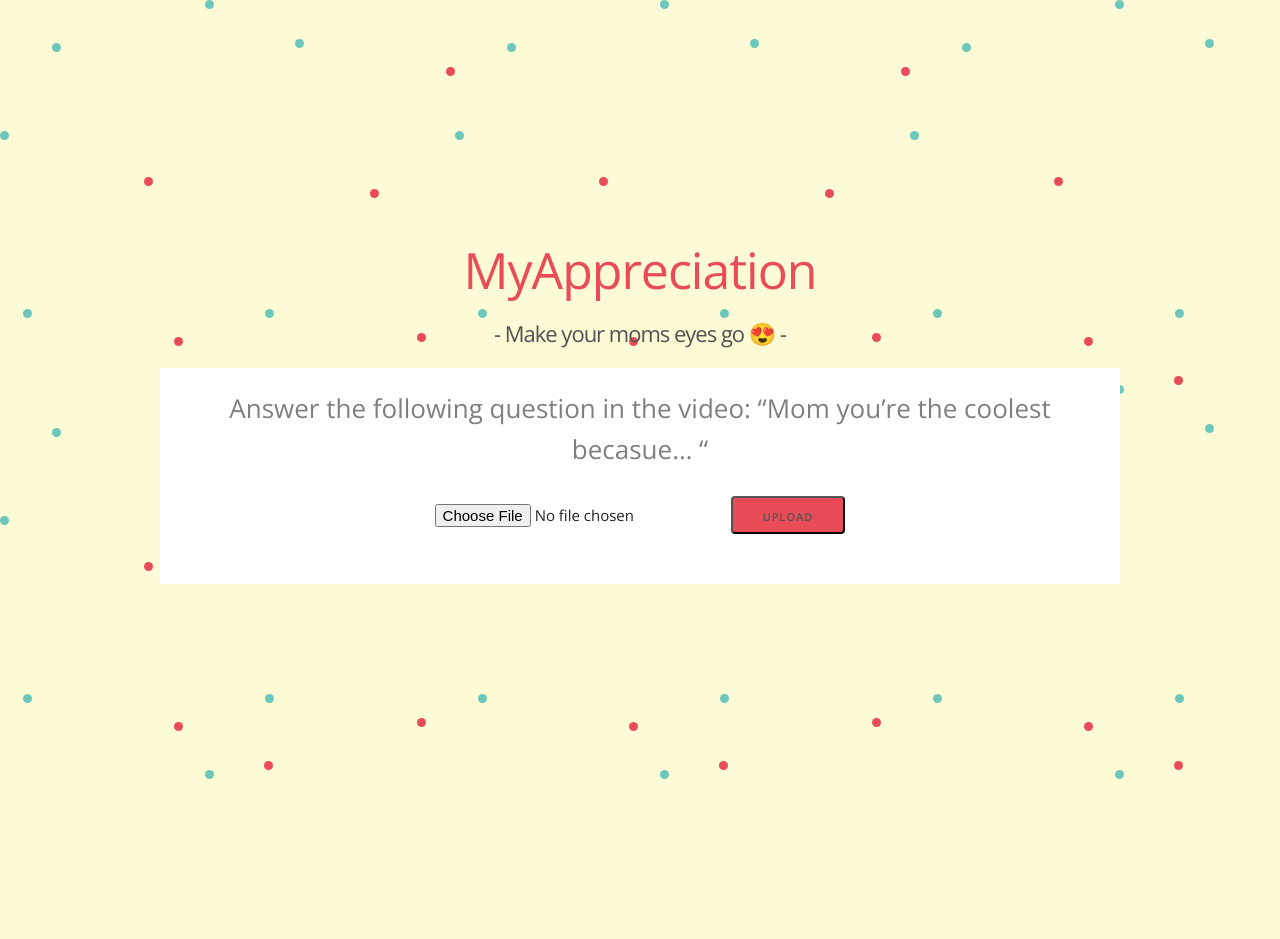
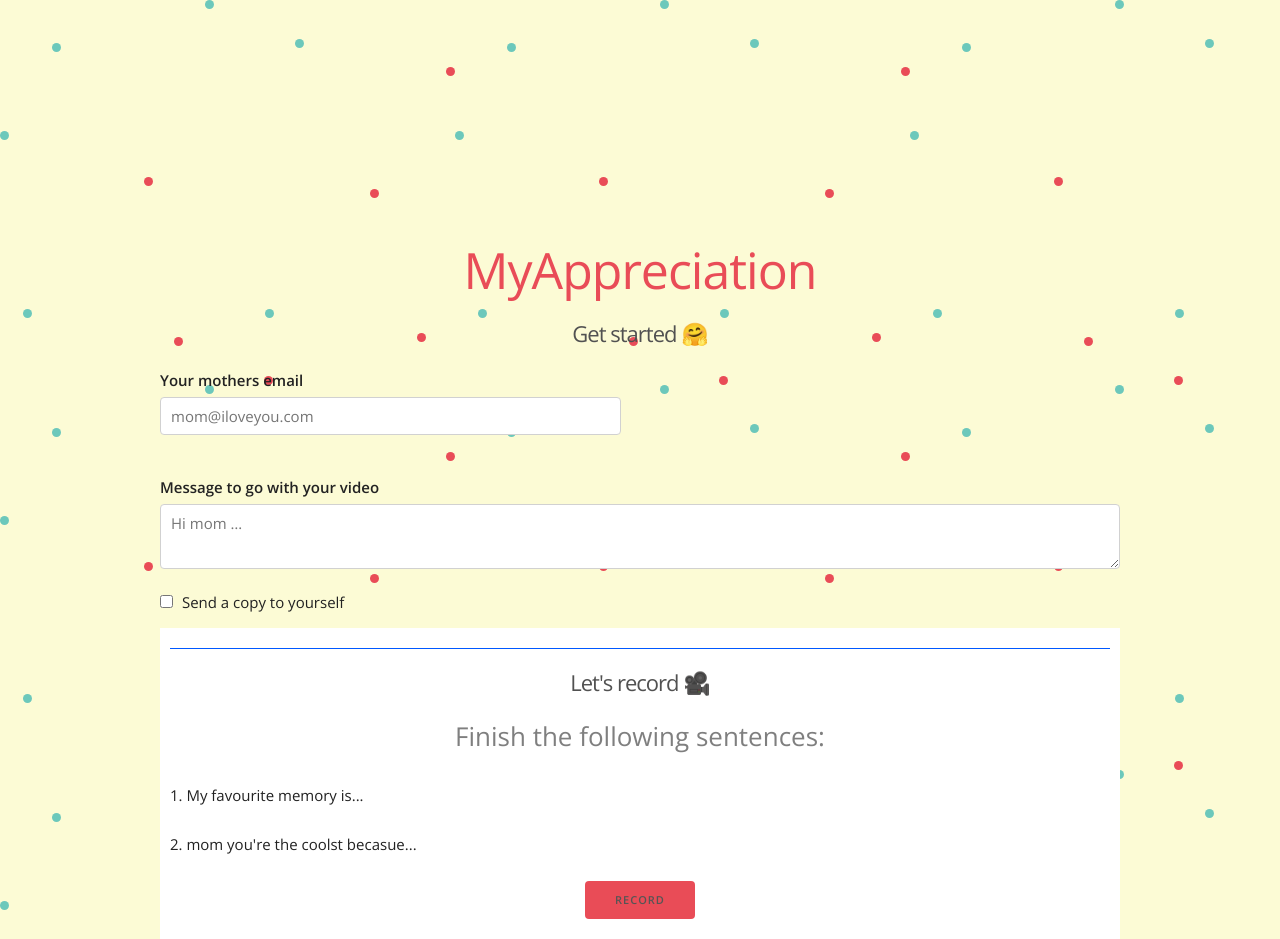
Before and after one commit to reb/appreciation, a Flask app: page /recording in a window 1280 px wide. Before the commit the page ends 779 px from the top, so only its background shows below. Run offline with Flask 2, Linux system fonts and the light colour scheme; parts of the project's set-up code (start-up, migrations or seed data) failed here and were passed over.

Commit message:
Add files via upload

```diff
--- a/templates/recording.html
+++ b/templates/recording.html
@@ -20,12 +20,12 @@
 
   <!-- CSS
   –––––––––––––––––––––––––––––––––––––––––––––––––– -->
-  <link rel="stylesheet" href="static/css/normalize.css">
-  <link rel="stylesheet" href="static/css/skeleton.css">
+  <link rel="stylesheet" href="css/normalize.css">
+  <link rel="stylesheet" href="css/skeleton.css">
 
   <!-- Favicon
   –––––––––––––––––––––––––––––––––––––––––––––––––– -->
-  <link rel="icon" type="static/image/png" href="images/favicon.png">
+  <link rel="icon" type="image/png" href="images/favicon.png">
 
 </head>
 <body>
@@ -36,15 +36,33 @@
     <div class="row">
       <div class="twelve columns" style="margin-top: 25%">
         <h1>MyAppreciation</h1>
-        <h2> - Make your moms eyes go 😍 - </h2>
+        <h2>Get started 🤗</h2>
+
+        <form>
+  <div class="row">
+    <div class="six columns">
+      <label for="exampleEmailInput">Your mothers email</label>
+      <input class="u-full-width" type="email" placeholder="mom@iloveyou.com" id="exampleEmailInput">
+    </div>
+
+    </div>
+  </div>
+  <label for="exampleMessage">Message to go with your video</label>
+  <textarea class="u-full-width" placeholder="Hi mom …" id="exampleMessage"></textarea>
+  <label class="example-send-yourself-copy">
+    <input type="checkbox">
+    <span class="label-body">Send a copy to yourself</span>
+  </label>
+</form>
 
       <div class="card">
-        <p class="question">Answer the following question in the video: “Mom you’re the coolest becasue… “</p>
+      <div class="lijntje"></div>
+       <h2>Let's record 🎥</h2>
+        <p class="question">Finish the following sentences:</p>
+         <p class="question1">1. My favourite memory is...</p>
+         <p class="question1">2. mom you're the coolst becasue...  </p>
       <div class="startings">
-        <form action="send" method="post" enctype="multipart/form-data">
-          <input type="file" name="video" accept="video/*" capture>
-          <input type="submit" value="Upload">
-        </form>
+      <a href="recording"><div class="start button"> record </div></a>
       </div>
     </div>
     </div>
```
Also changed, not shown: templates/index.html (+26 -7 lines), templates/share.html (+4 -4 lines).
